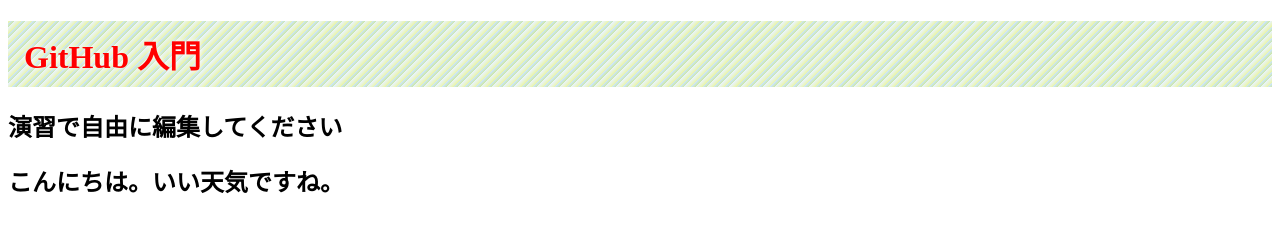
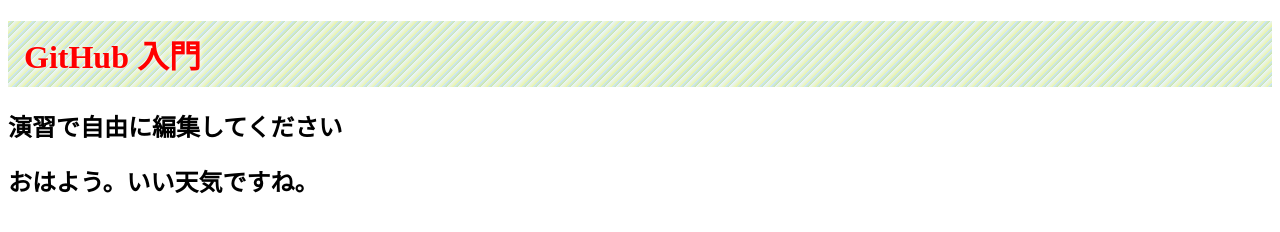
Before and after one commit to Yusaku-kikiki/github_ws, a plain HTML site: page index.html in a window 1280 px wide. Drawn offline with Linux system fonts and the light colour scheme.

Commit message:
second commit

```diff
--- a/index.html
+++ b/index.html
@@ -7,7 +7,7 @@
   <body>
     <h1>GitHub 入門</h1>
     <h2>演習で自由に編集してください</h2>
-    <h2>こんにちは。いい天気ですね。</h2>
+    <h2>おはよう。いい天気ですね。</h2>
 
 
 
```
